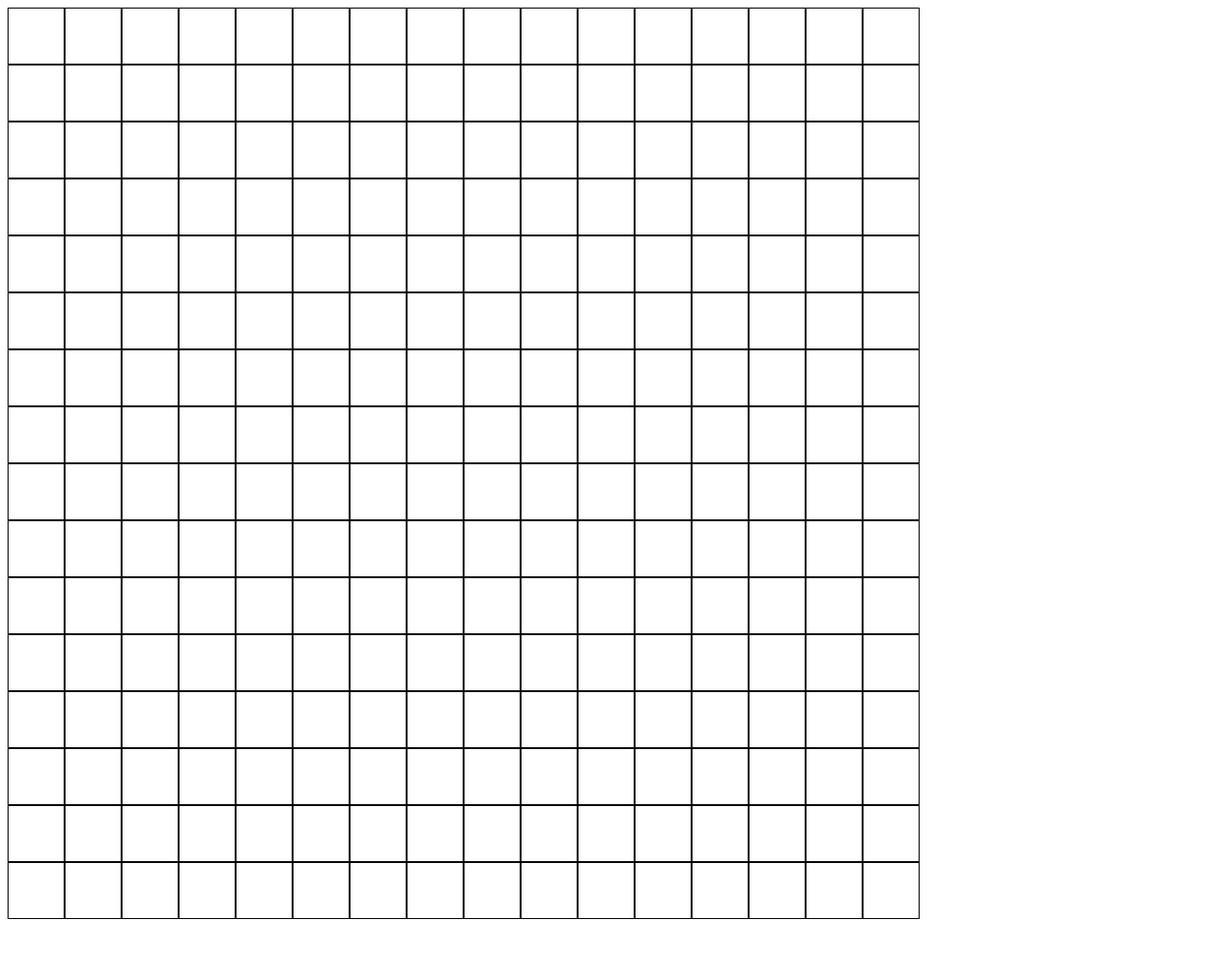
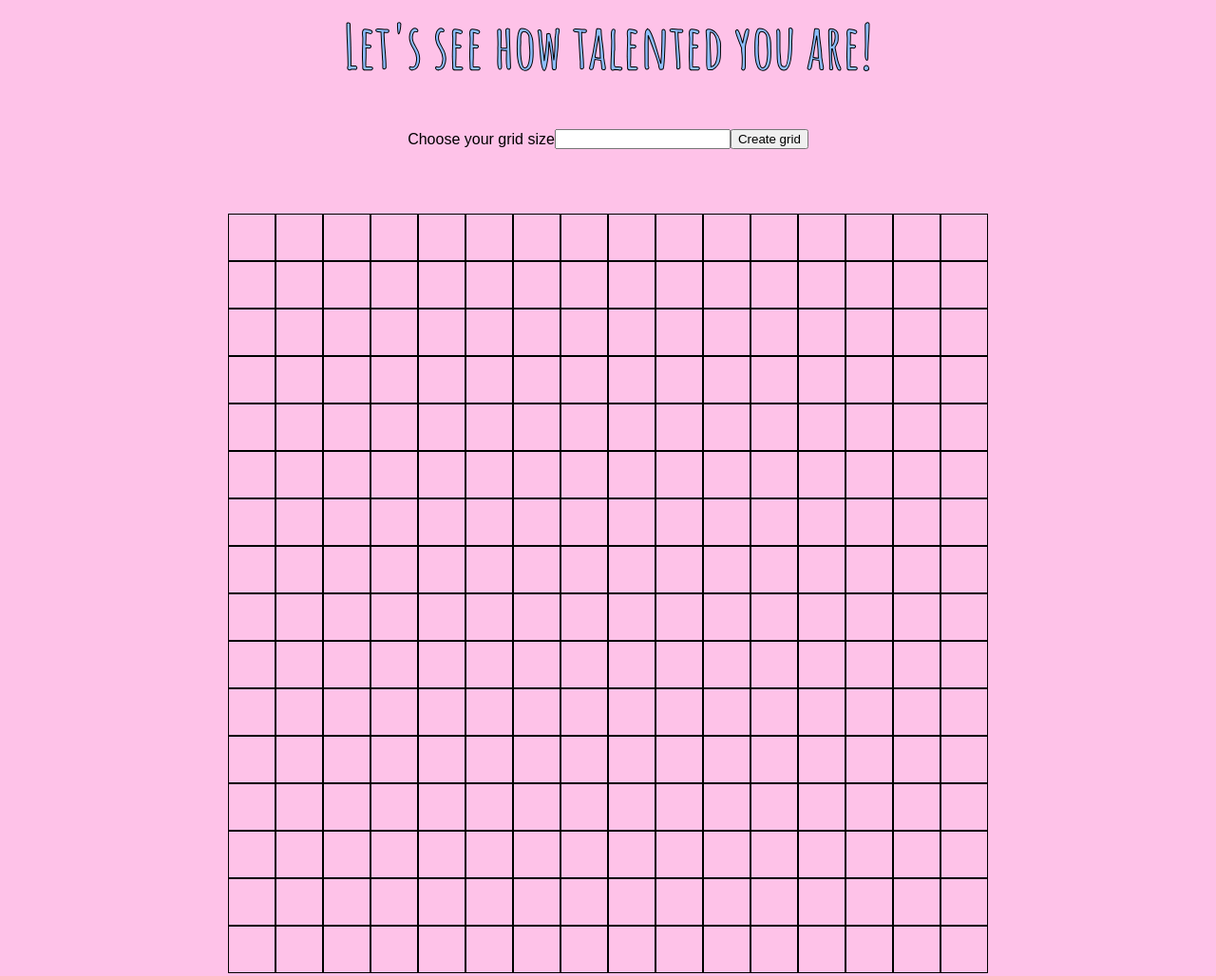
Before and after one commit to mluciainglese/TOPetchasketch, a plain HTML site: page index.html in a window 1280 px wide. Shown: the whole page at 95% size. Before the commit the page ends 976 px from the top, so only its background shows below. Drawn offline with Linux system fonts and the light colour scheme.

Commit message:
add input button, styling, create hover functionality in js

```diff
--- a/css/style.css
+++ b/css/style.css
@@ -17,16 +17,41 @@
       clear: both;
   }
 
+  body {
+    background-color: rgb(254, 194, 232);
+  }
+
+  h1 {
+    text-align: center;
+    font-size: 4rem;
+    font-family: "Amatic SC", sans-serif;
+    font-weight: 700;
+    font-style: normal;
+    color:rgb(141, 190, 255);
+    -webkit-text-stroke: 1px black;
+  }
+
+  .input-field {
+    font-family: sans-serif;
+    display: flex;
+    justify-content: center;
+    align-items: center;
+    margin-bottom: 5%;
+    height: 30px;
+  }
+
+
+
   .gridContainer {
     display: flex;
     flex-wrap: wrap;
-    width: 960px;
-    height: 960px;
-    justify-content: center;
+    width: 800px;
+    height: 800px;
+    margin: auto;
   }
 
   .square {
-    width: 60px;
-    height: 60px;
+    width: 50px;
+    height: 50px;
     border: 1px solid black;
   }
--- a/index.html
+++ b/index.html
@@ -3,9 +3,18 @@
     <meta charset="UTF-8">
     <meta name="viewport" content="width=device-width, initial-scale=1.0">
     <link rel="stylesheet" href="css/style.css">
+    <link rel="preconnect" href="https://fonts.googleapis.com">
+    <link rel="preconnect" href="https://fonts.gstatic.com" crossorigin>
+    <link href="https://fonts.googleapis.com/css2?family=Amatic+SC:wght@700&family=Montserrat:ital,wght@0,100..900;1,100..900&display=swap" rel="stylesheet">
     <title>Etch a Sketch</title>
 </head>
 <body>
+    <h1>Let's see how talented you are!</h1>
+    <div class="input-field">
+        <p>Choose your grid size</p>
+        <input type="text" name="" value="">
+		<button type="button" name="button">Create grid</button>
+    </div>
     <div class="gridContainer">
 
     </div>
--- a/js/main.js
+++ b/js/main.js
@@ -7,3 +7,11 @@ for (i = 0; i < 256; i++){
     newDiv.classList.add("square")
     divContainer.appendChild(newDiv)
 }
+
+// Creating hover functionality
+
+divContainer.addEventListener("mouseover", (event) => {
+    if (event.target.classList.contains("square")){
+        event.target.style.backgroundColor = "rgb(186, 121, 255)"
+    }
+})
```
